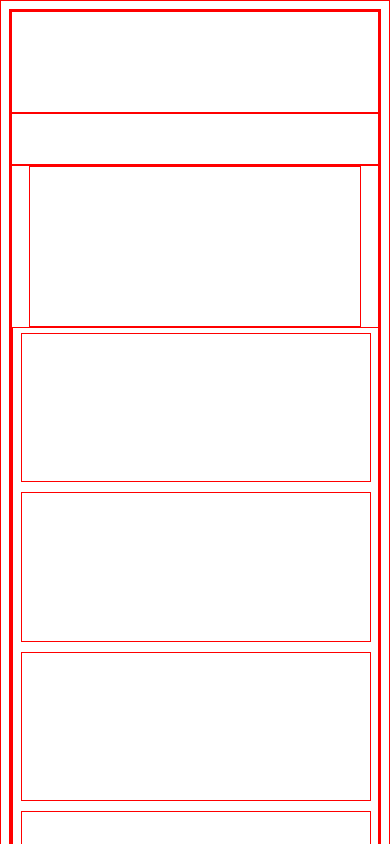
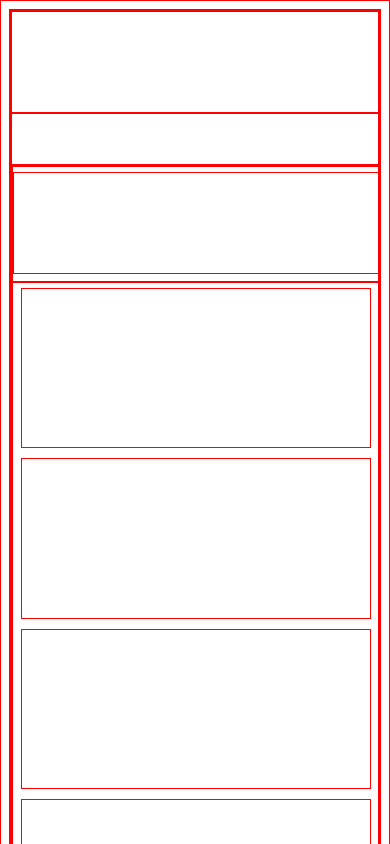
Before and after one commit to AdamAxsson/AdamAxsson.github.io, a plain HTML site: page index.html in a window 390 px wide. Shown: the top 844 px of the page. Drawn offline with Linux system fonts and the light colour scheme.

Commit message:
Flex corretion

```diff
--- a/index.html
+++ b/index.html
@@ -45,6 +45,10 @@
             height: 600px;
             margin: 10px;
         }
+        .table-container{
+            display: flex;
+        }
+
         .sidetable{
             height: 500px;
             width: 100px;
@@ -63,6 +67,7 @@
 
             .post-container{
                 width: 100%;
+                flex: 6;
             }
             .posts{
                 height: 500px;
@@ -73,10 +78,17 @@
 
             }
 
+            .table-container{
+            height: 500px;
+            width: 100%;
+            flex: 1;
+            }
             .sidetable{
-                width: 90%;
+                height: 100px;
+                width: 95%;
                 flex: 1;
-                margin: auto;
+                margin: 5px auto;
+
 
             }
         }
@@ -117,8 +129,10 @@
 
             </div>
 
-            <div class="sidetable">
+            <div class="table-container">
+                <div class="sidetable">
 
+                </div>
             </div>
 
         </div>
```
